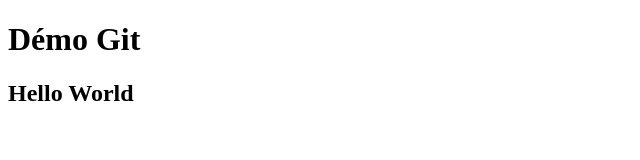
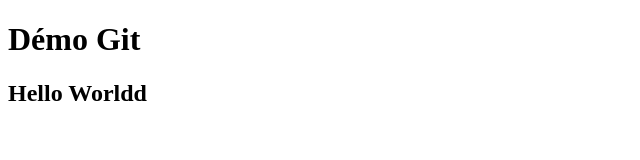
Before and after one commit to Marc-AntoineSP/demo-git, a plain HTML site: page index.html in a window 1280 px wide. Shown: the full height of the page, 0-640 px from the left. Drawn offline with Linux system fonts and the light colour scheme.

Commit message:
modification du fichier html

```diff
--- a/index.html
+++ b/index.html
@@ -7,6 +7,6 @@
 	</head>
 	<body>
 		<h1>Démo Git</h1>
-		<h2>Hello World</h2>
+		<h2>Hello Worldd</h2>
 	</body>
 </html>
```
